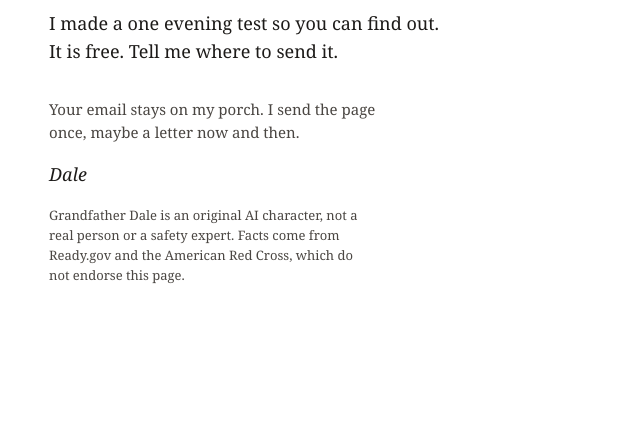
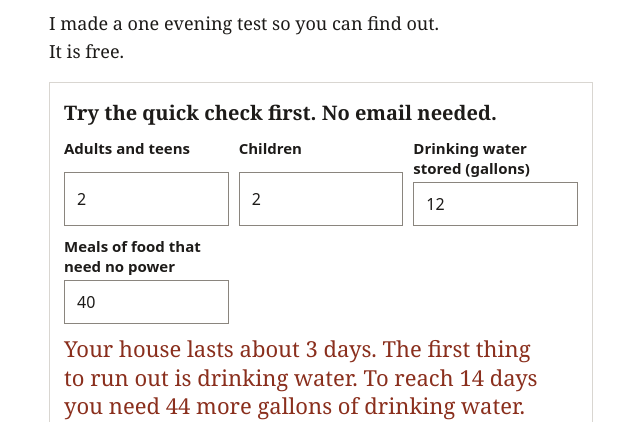
Before and after one commit to codyblairbuilds/shtf-plan, a plain HTML site: page index.html in a window 1280 px wide. Shown: the part 378-800 px from the top of the page, without its empty margins (319-959 px from the left). Drawn offline with Linux system fonts and the light colour scheme.

Commit message:
Store page: free quick check beside the email box
Sir said yes 2026-11-15 09:41.

Co-Authored-By: Claude <noreply@anthropic.com>
Claude-Session: https://claude.ai/code/session_01Y6AxyVv2eXgT1wpggw77zw

```diff
--- a/index.html
+++ b/index.html
@@ -13,13 +13,63 @@ form{display:flex;flex-wrap:wrap;gap:8px;width:100%}
 input[type=email]{flex:1 1 200px;min-width:0;border:1px solid #8a857e;padding:11px 12px;font:16px system-ui,sans-serif;background:var(--bg);color:var(--ink)}
 button{border:0;background:var(--ink);color:var(--bg);padding:12px 18px;font:600 16px system-ui,sans-serif;cursor:pointer}
 button:focus-visible,input:focus-visible{outline:3px solid #1f5fa8;outline-offset:2px}
+.qc{width:100%;box-sizing:border-box;border:1px solid var(--line);padding:14px;display:grid;gap:10px}
+.qc h2{font-size:20px;margin:0}.qc .g{display:grid;grid-template-columns:repeat(auto-fit,minmax(130px,1fr));gap:10px}
+.qc label{display:grid;gap:4px;font:600 15px system-ui,sans-serif}.qc input{border:1px solid #8a857e;padding:10px 12px;font:16px system-ui,sans-serif;background:var(--bg);color:var(--ink);min-width:0;width:100%;box-sizing:border-box}
+.qc .ans{font-size:22px;line-height:1.3;margin:0}.qc .bad{color:var(--rust)}.qc .ok{color:#2e6b3a}@media(prefers-color-scheme:dark){.qc .ok{color:#7fc58b}}
 footer{font-size:13px;color:var(--muted);max-width:44ch}
 </style></head><body><main>
 <img src="dale_porch.jpg" alt="Grandfather Dale on his porch">
 <h1>Dear neighbor, how many days would your house last?</h1>
-<p>I made a one evening test so you can find out. It is free. Tell me where to send it.</p>
+<p>I made a one evening test so you can find out. It is free.</p>
+<section class="qc" aria-labelledby="qct">
+<h2 id="qct">Try the quick check first. No email needed.</h2>
+<div class="g">
+<label>Adults and teens<input id="qa" type="number" min="0" value="2" inputmode="numeric"></label>
+<label>Children<input id="qk" type="number" min="0" value="2" inputmode="numeric"></label>
+<label>Drinking water stored (gallons)<input id="qw" type="number" min="0" value="12" inputmode="numeric"></label>
+<label>Meals of food that need no power<input id="qm" type="number" min="0" value="40" inputmode="numeric"></label>
+</div>
+<p class="ans" id="qr" aria-live="polite"></p>
+<p class="small">Count the jugs (a case of small bottles is about 3 gallons). A meal is one person eating once; count cans and dry food, not the fridge or freezer. Uses Ready.gov's one gallon of water per person per day (<a href="https://www.ready.gov/water">ready.gov/water</a>) and 3 meals a person a day (my guess). Fourteen days is my pick; Ready.gov says "several days". Nothing you type leaves this page. Not medical advice. Built with AI.</p>
+</section>
+<p>Want the one page plan to keep? Tell me where to send it.</p>
 <div class="kit"><script async data-uid="c16a81a946" src="https://grandfather-dale.kit.com/c16a81a946/index.js"></script></div>
 <p class="small">Your email stays on my porch. I send the page once, maybe a letter now and then.</p>
 <p class="sig">Dale</p>
-<footer>Grandfather Dale is an original AI character, not a real person or a safety expert. Facts come from Ready.gov and the American Red Cross, which do not endorse this page.</footer>
-</main></body></html>
+<footer>Grandfather Dale is an original AI character, not a real person or a safety expert. Facts come from Ready.gov and the American Red Cross, which do not endorse this page. The quick check was built with AI.</footer>
+</main>
+<script>
+
+function calc(i){
+  var n=function(x,d){x=parseFloat(x);return isNaN(x)?d:x};
+  var blank=function(x){return x===""||x==null||isNaN(parseFloat(x))};
+  var people=n(i.adults,0)+n(i.kids,0), dogs=n(i.dogs,0), cats=n(i.cats,0);
+  var T=Math.min(365,Math.max(1,Math.round(n(i.target,14))));
+  if(people<1) return {error:"Add at least one adult or child."};
+  var gpp=n(i.gpp,1), mpd=n(i.mpd,3), gd=n(i.gd,0), gc=n(i.gc,0), burn=n(i.burn,0), hrs=n(i.hrs,0), hpd=n(i.heatperday,0);
+  var haveW=n(i.water,0), haveM=n(i.meals,0);
+  var perDayW=people*gpp+dogs*gd+cats*gc, perDayM=people*mpd, rows=[];
+  rows.push({key:"water",name:"Drinking water",unit:"gallons",have:haveW,perDay:perDayW,days:haveW/perDayW,need:perDayW*T});
+  rows.push({key:"food",name:"Food that needs no power",unit:"meals",have:haveM,perDay:perDayM,days:haveM/perDayM,need:perDayM*T});
+  if(!blank(i.meds)) rows.push({key:"meds",name:"Prescription medicine",unit:"days",have:n(i.meds,0),perDay:1,days:n(i.meds,0),need:T});
+  if(!blank(i.fuel)&&burn>0&&hrs>0){var pf=burn*hrs;rows.push({key:"fuel",name:"Generator fuel",unit:"gallons",have:n(i.fuel,0),perDay:pf,days:n(i.fuel,0)/pf,need:pf*T});}
+  if(!blank(i.heat)&&hpd>0){rows.push({key:"heat",name:"Heat or cooking fuel",unit:(i.heatunit&&String(i.heatunit).trim())||"units",have:n(i.heat,0),perDay:hpd,days:n(i.heat,0)/hpd,need:hpd*T});}
+  rows.forEach(function(r){r.short=Math.max(0,Math.ceil(r.need-r.have-1e-9));r.frac=r.need>0?r.short/r.need:0;r.days=Math.round(r.days*10)/10;});
+  var last=rows.reduce(function(a,b){return b.days<a.days?b:a;});
+  var order=rows.slice().sort(function(a,b){return b.frac-a.frac||(a.key==="water"?-1:(b.key==="water"?1:0));}).filter(function(r){return r.short>0;});
+  var weeks=Math.min(26,Math.max(1,Math.ceil(T/7))), plan=[];
+  for(var w=0;w<weeks;w++){plan.push(order.map(function(r){var base=Math.floor(r.short/weeks),extra=(w<(r.short%weeks))?1:0,q=base+extra;return q>0?{name:r.name,qty:q,unit:r.unit}:null;}).filter(Boolean));}
+  var light=null; if(!blank(i.lights)){var hv=n(i.lights,0);light={have:hv,need:people,short:Math.max(0,people-hv)};}
+  return {people:people,T:T,perDayW:perDayW,perDayM:perDayM,rows:rows,last:last,lastDays:last.days,order:order,plan:plan,weeks:weeks,light:light,petNote:(dogs+cats>0&&gd===0&&gc===0),well:(i.source==="well")};
+}
+
+(function(){var $=function(i){return document.getElementById(i)},ids={qa:"adults",qk:"kids",qw:"water",qm:"meals"};
+function run(){var v={target:14,gpp:1,mpd:3};for(var k in ids)v[ids[k]]=$(k).value;var r=calc(v),o=$("qr");
+ if(r.error){o.className="ans bad";o.textContent=r.error;return}
+ var f=r.order[0],t="Your house lasts about "+r.lastDays+" days. The first thing to run out is "+r.last.name.toLowerCase()+".";
+ if(f)t+=" To reach 14 days you need "+f.short+" more "+f.unit+" of "+f.name.toLowerCase()+".";else t+=" You are covered for 14 days on water and food.";
+ o.className="ans "+(r.lastDays>=14?"ok":"bad");o.textContent=t}
+for(var k in ids)$(k).addEventListener("input",run);run()})();
+</script>
+</body></html>
```
